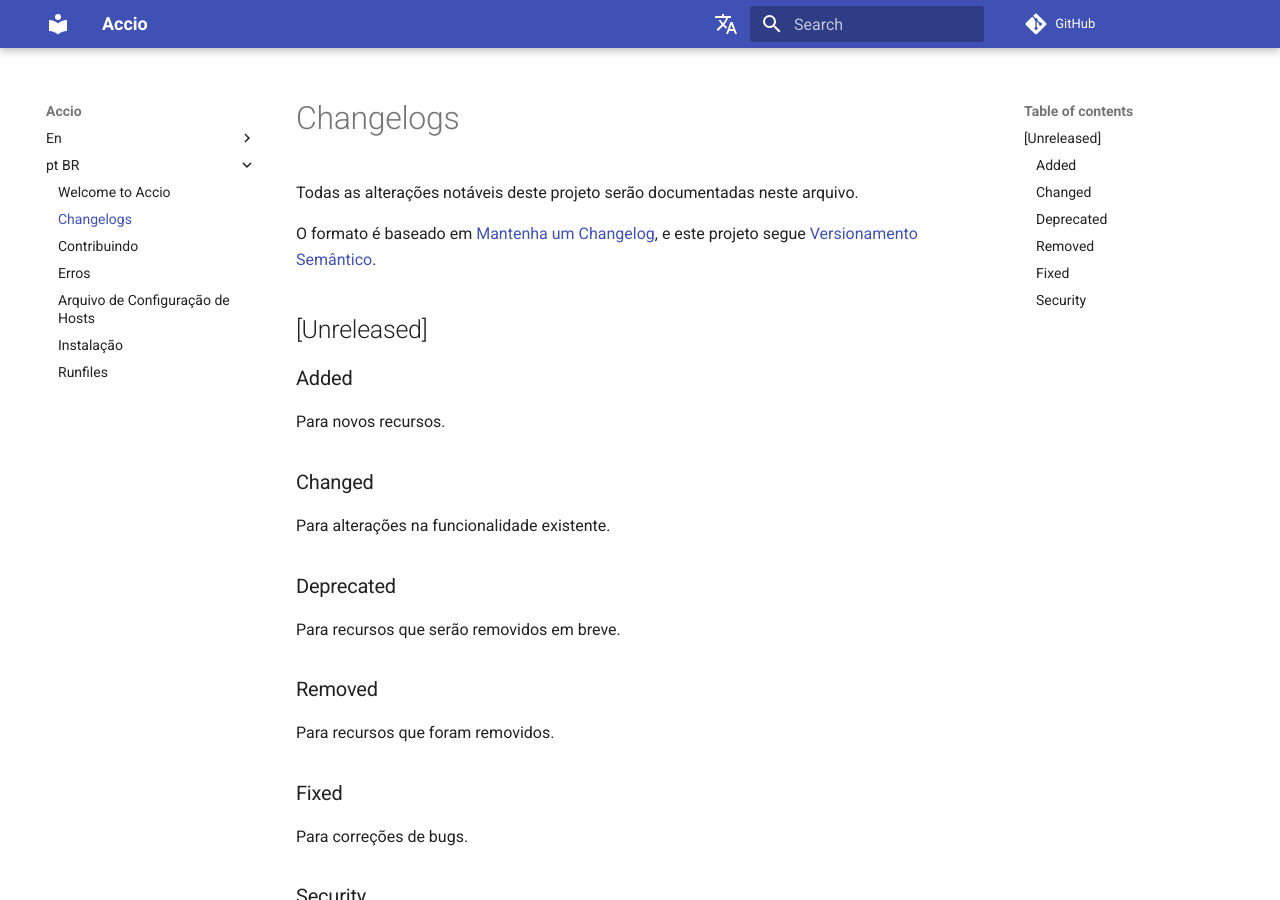
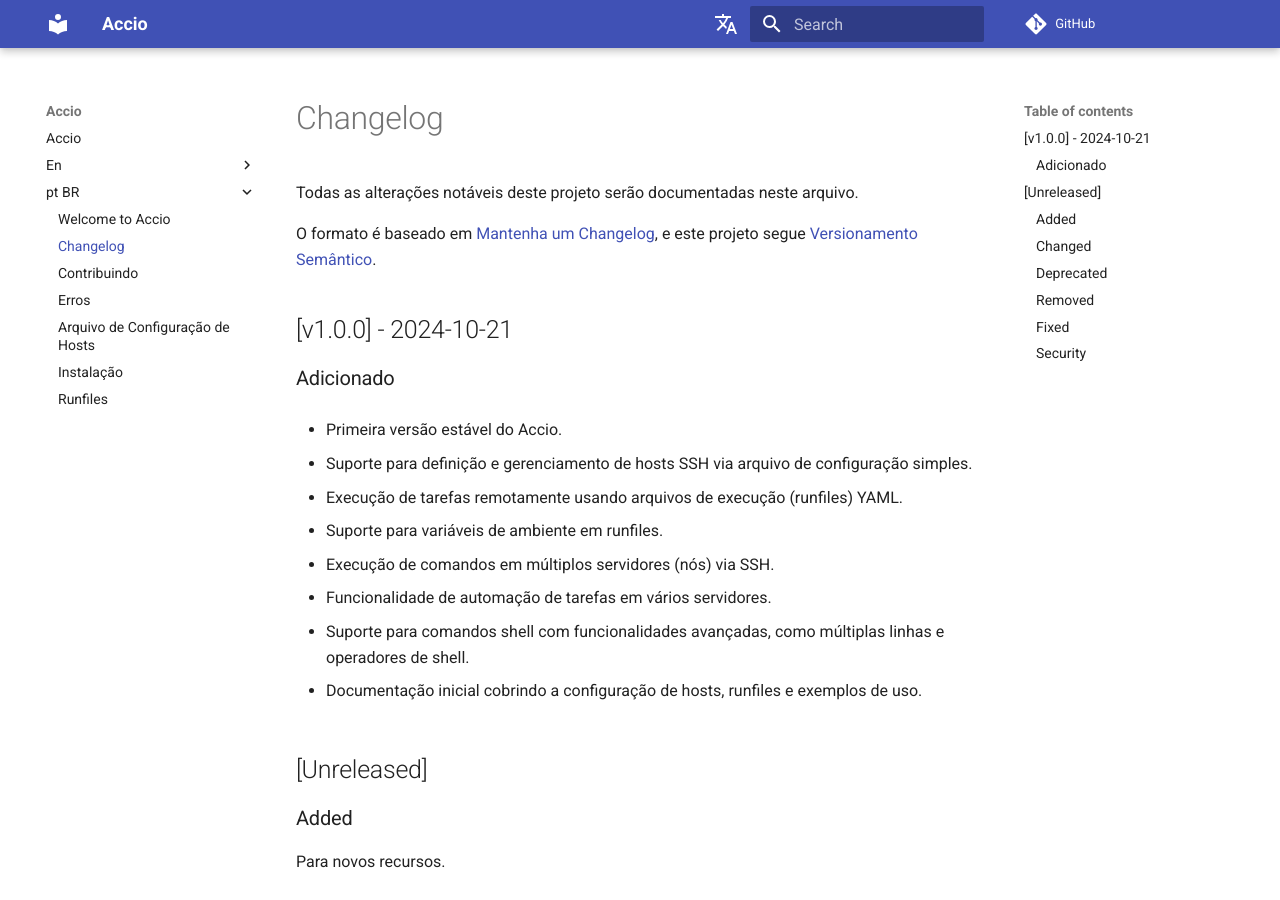
Before and after one commit to lucaslimafernandes/accio, an MkDocs documentation site: the page built from docs/pt-BR/changelogs.md, in a window 1280 px wide and 900 px high. Built offline with MkDocs 1.6.1 and Material for MkDocs 9.7.7, drawn with Linux system fonts in a browser that asks for light colours; comment, search, counter and statistics services are not loaded.

```diff
--- a/docs/pt-BR/changelogs.md
+++ b/docs/pt-BR/changelogs.md
@@ -1,9 +1,30 @@
-# Changelogs
+# Changelog
 
 Todas as alterações notáveis deste projeto serão documentadas neste arquivo.
 
 O formato é baseado em [Mantenha um Changelog](https://keepachangelog.com/pt-BR/1.1.0/), e este projeto segue [Versionamento Semântico](https://semver.org/lang/pt-BR/).
 
+
+## [v1.0.0] - 2024-10-21
+
+### Adicionado
+
+
+- Primeira versão estável do Accio.
+
+- Suporte para definição e gerenciamento de hosts SSH via arquivo de configuração simples.
+
+- Execução de tarefas remotamente usando arquivos de execução (runfiles) YAML.
+
+- Suporte para variáveis de ambiente em runfiles.
+
+- Execução de comandos em múltiplos servidores (nós) via SSH.
+
+- Funcionalidade de automação de tarefas em vários servidores.
+
+- Suporte para comandos shell com funcionalidades avançadas, como múltiplas linhas e operadores de shell.
+
+- Documentação inicial cobrindo a configuração de hosts, runfiles e exemplos de uso.
 
 ## [Unreleased]
 
```
Also changed, not shown: CHANGELOG.md (+21 -3 lines), docs/en/changelogs.md (+20 -3 lines), docs/index.md (renamed from README.md, +1 -1 lines).
